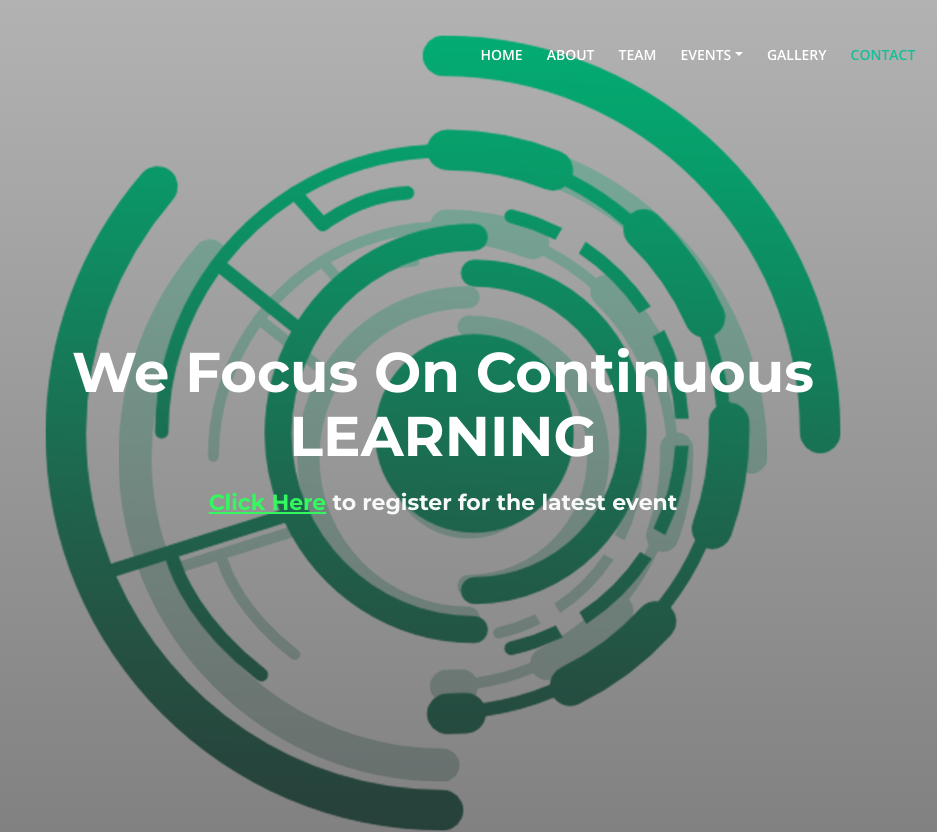
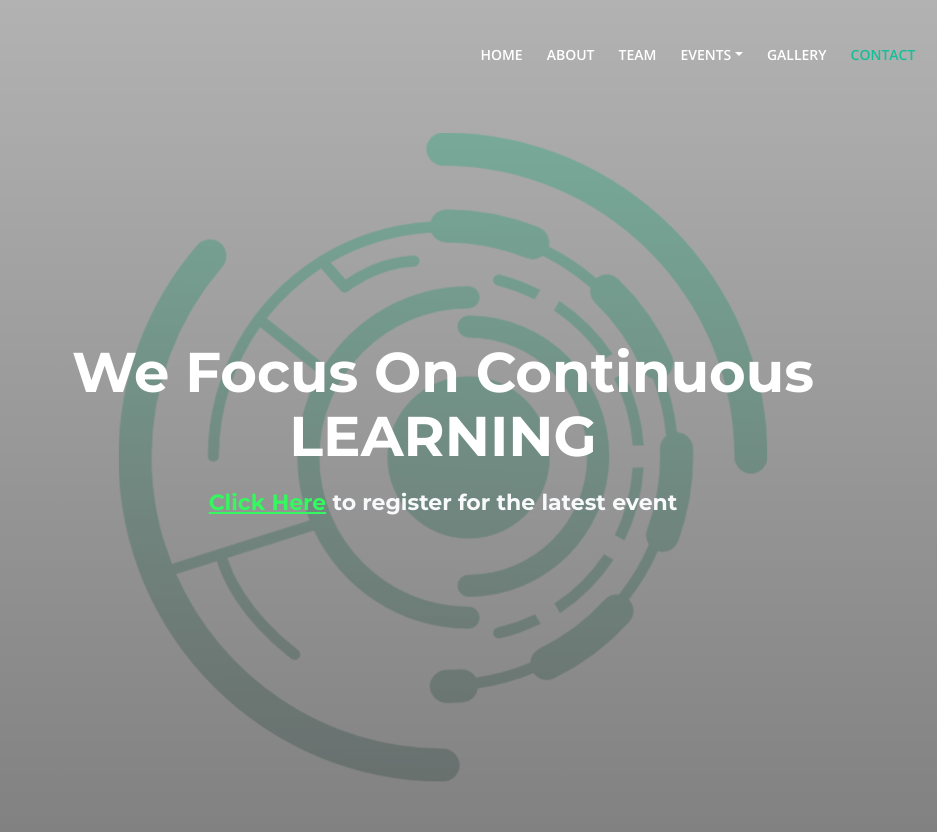
Before and after one commit to eNIX2021/eNIXmbcet, a plain HTML site: page index.html in a window 1280 px wide. Shown: the top 832 px of the page, 197-1134 px from the left. Drawn offline with nearby package versions, Linux system fonts and the light colour scheme.

Commit message:
Update styles.css

```diff
--- a/css/styles.css
+++ b/css/styles.css
@@ -51,7 +51,7 @@ html {
   height: 100%;
 }
 body {
-  background-image: url(../images/Faded.png);
+  background-image: url(../images/Faded2.png);
   background-position: center;
   background-size: cover;
   background-repeat: no-repeat;
@@ -861,7 +861,7 @@ input[type="checkbox"] {
 /*********************/
 .header {
   background: linear-gradient(rgba(0, 0, 0, 0.3), rgba(0, 0, 0, 0.5)),
-    url("../images/Emblem.png") center center no-repeat;
+    url("../images/") center center no-repeat;
     url("../images/e-NIX\ 1.png") center center no-repeat;
   background-size: cover;
 }
```
